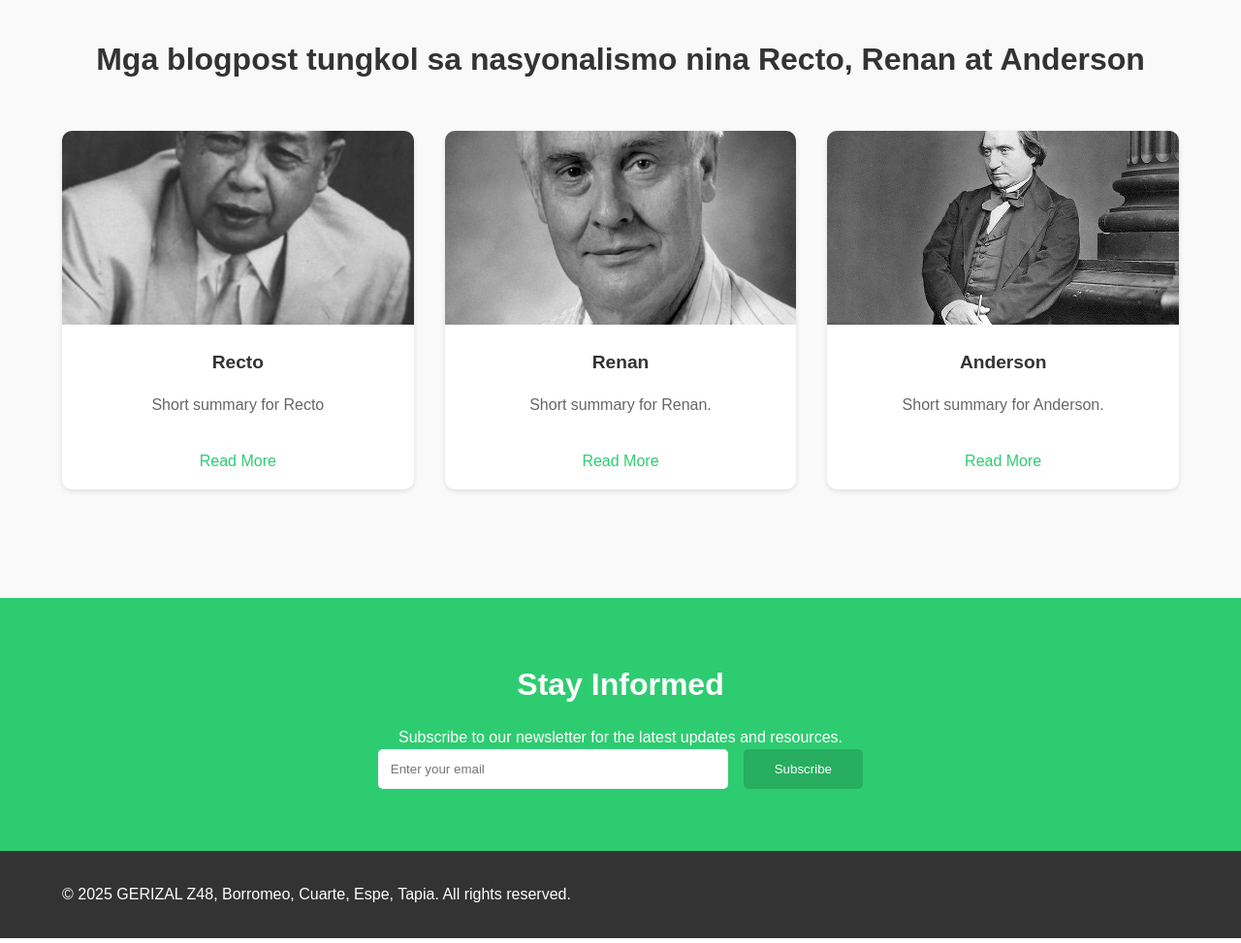
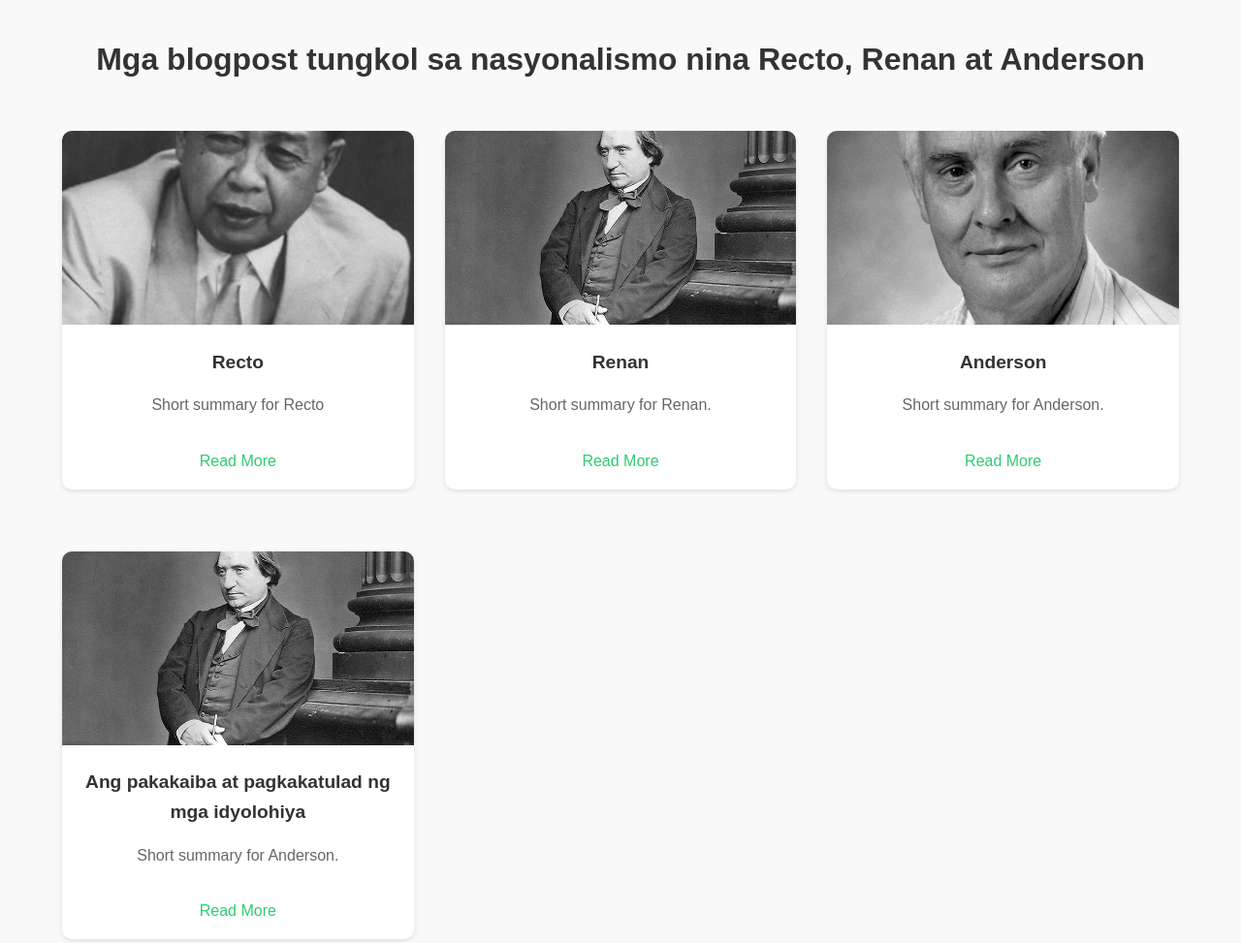
Before and after one commit to Smile-369/GERIZAL_WEBSITE, a plain HTML site: page index.html in a window 1280 px wide. Shown: the part 1300-2273 px from the top of the page at 97% size. Drawn offline with Linux system fonts and the light colour scheme.

Commit message:
Update index.html

```diff
--- a/index.html
+++ b/index.html
@@ -92,14 +92,20 @@
                 <a href="post1.html" class="read-more">Read More</a>
             </div>
             <div class="post">
-                <img src="images/Post2.webp" alt="Post 2">
+                <img src="images/Post3.jpg" alt="Post 2">
                 <h4>Renan</h4>
                 <p>Short summary for Renan.</p>
                 <a href="post2.html" class="read-more">Read More</a>
             </div>
             <div class="post">
+                <img src="images/Post2.webp" alt="Post 3">
+                <h4>Anderson</h4>
+                <p>Short summary for Anderson.</p>
+                <a href="post3.html" class="read-more">Read More</a>
+            </div>
+            <div class="post">
                 <img src="images/Post3.jpg" alt="Post 3">
-                <h4>Anderson</h4>
+                <h4>Ang pakakaiba at pagkakatulad ng mga idyolohiya</h4>
                 <p>Short summary for Anderson.</p>
                 <a href="post3.html" class="read-more">Read More</a>
             </div>
```
